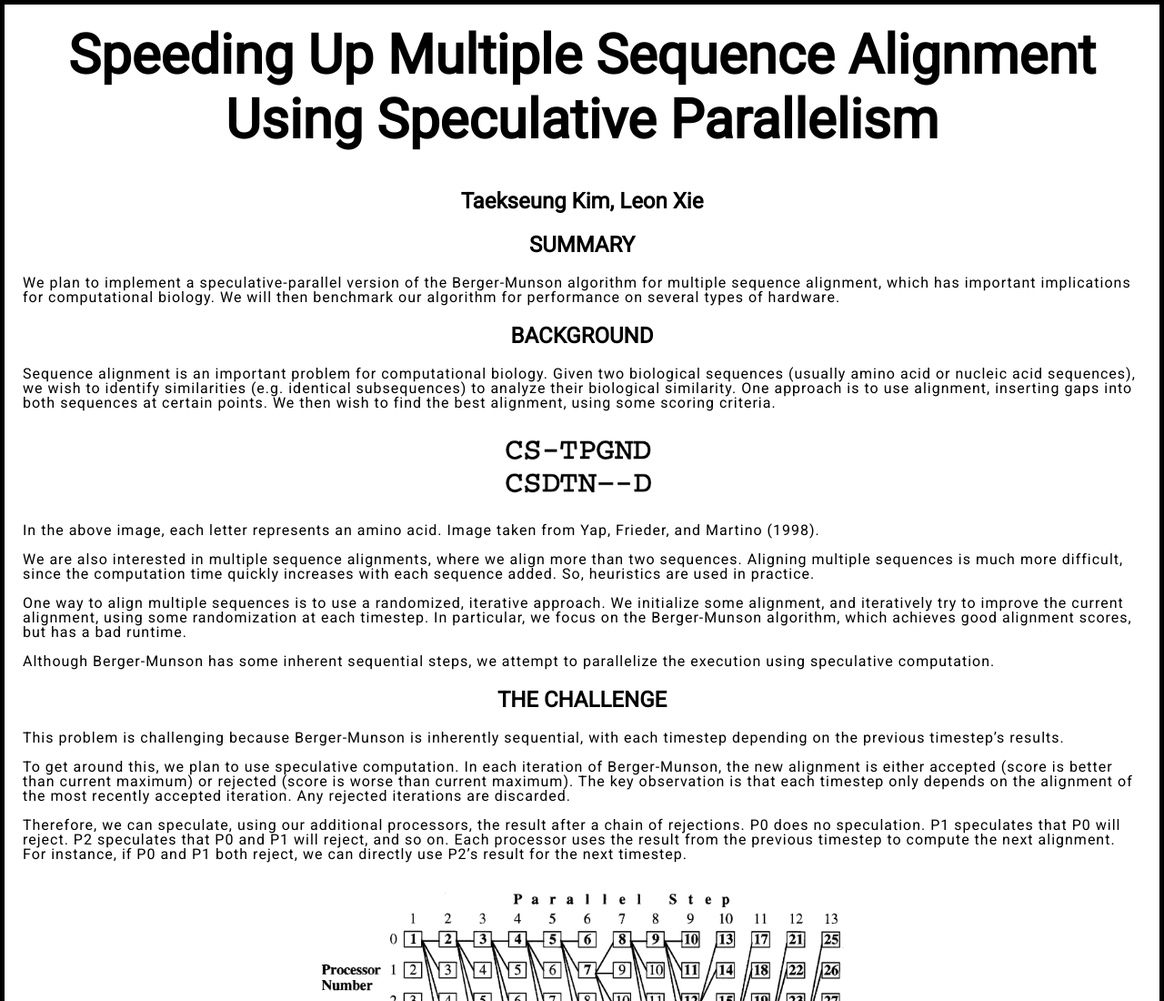
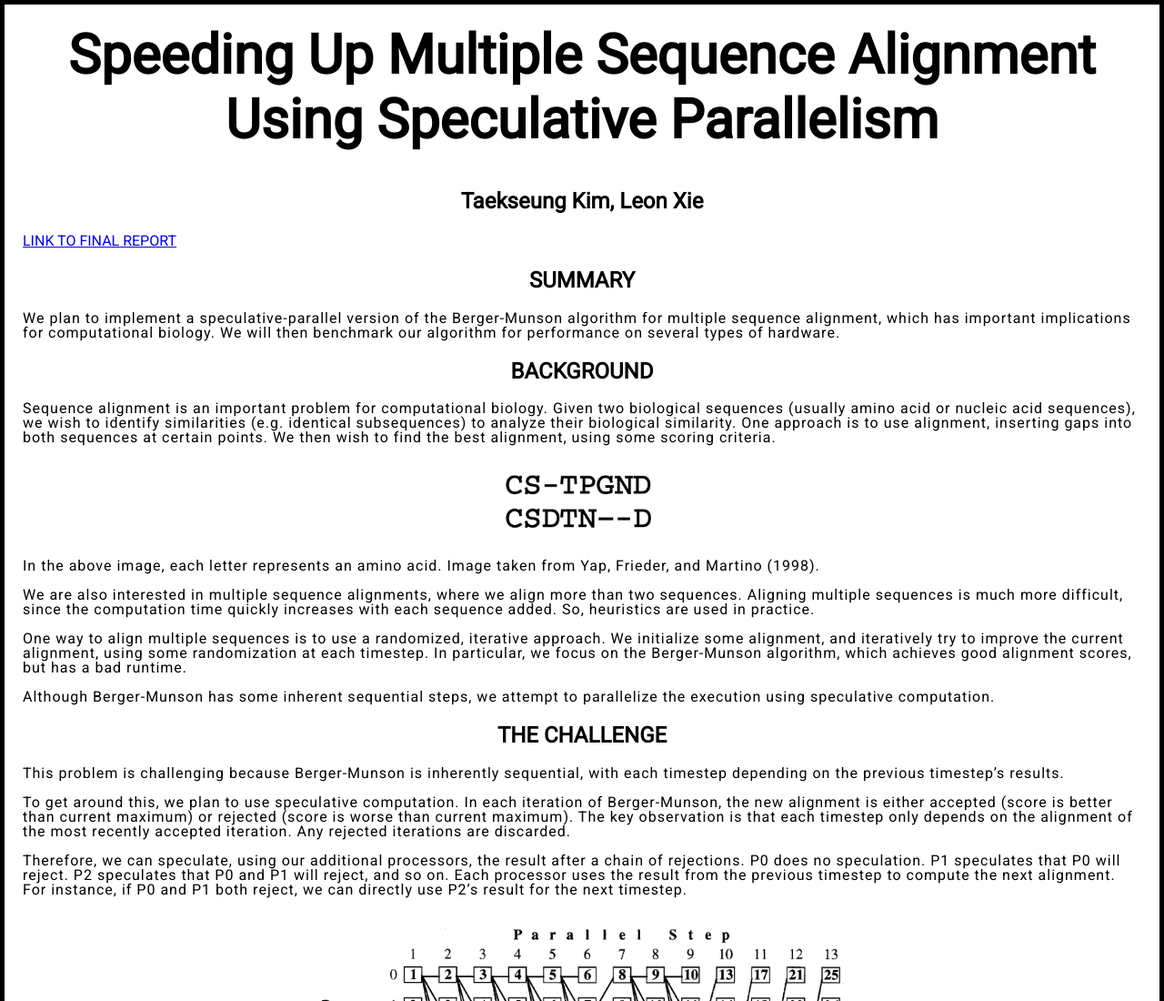
Before and after one commit to leonxie2003/leonxie2003.github.io, a plain HTML site: page index.html in a window 1280 px wide. Shown: the top 1100 px of the page at 91% size. Drawn offline with Linux system fonts and the light colour scheme.

Commit message:
add final report

```diff
--- a/index.html
+++ b/index.html
@@ -13,6 +13,9 @@
     Parallelism</h1>
 
     <h2>Taekseung Kim, Leon Xie</h2>
+
+    <a href="./final_report.pdf"> LINK TO FINAL REPORT </a>
+
     <h2>SUMMARY</h2>
     <p>
       We plan to implement a speculative-parallel version of the Berger-Munson
```
Also changed, not shown: 1 other file.
